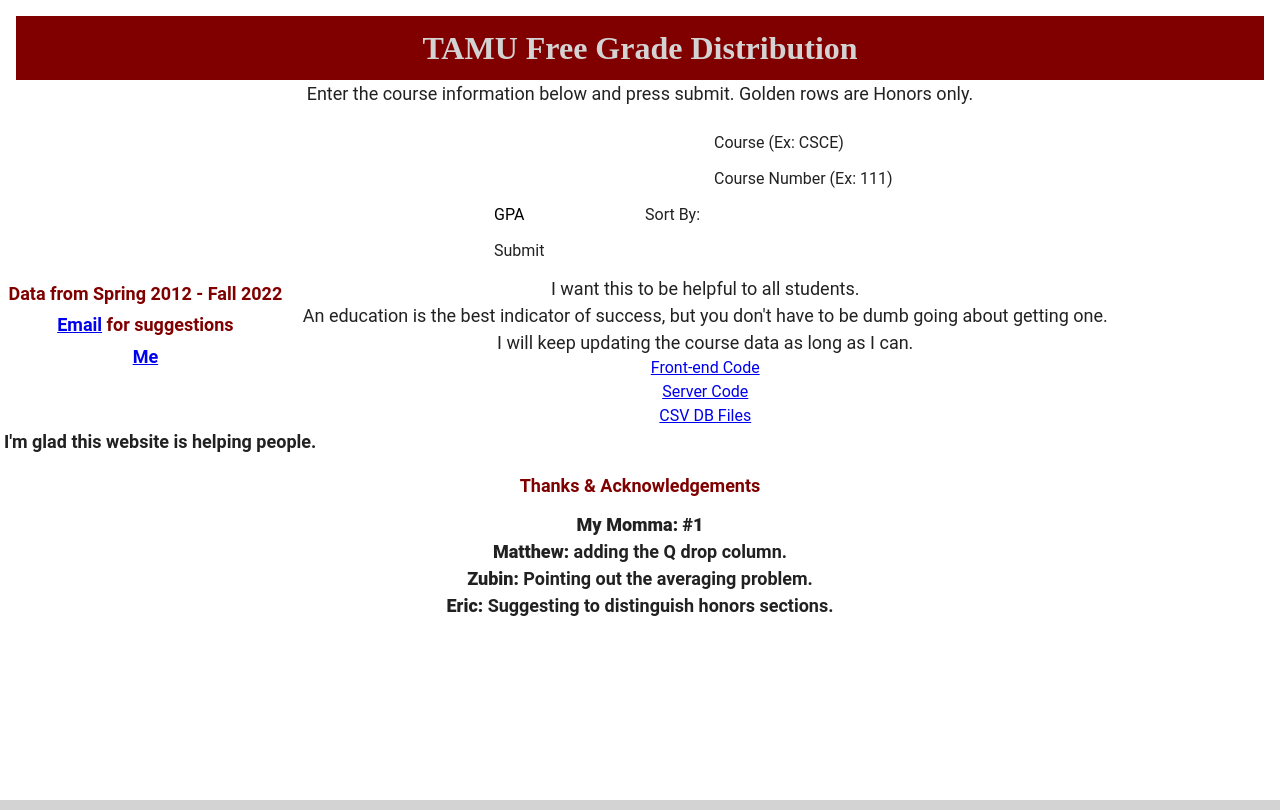
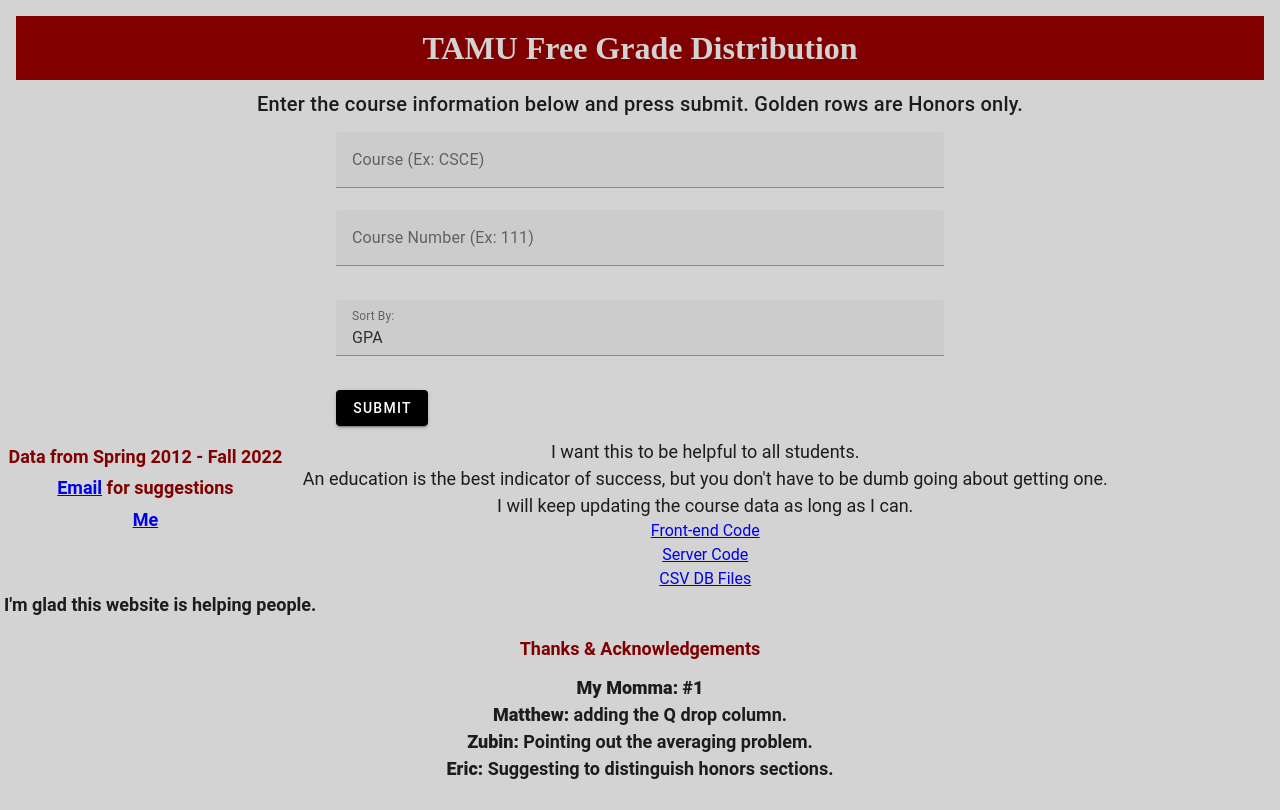
Before and after one commit to jippylong12/tamuFGD-Vue, a Vue app: page / in a window 1280 px wide. Built offline with nearby package versions, Linux system fonts and the light colour scheme.

Commit message:
Finished adding the form

```diff
--- a/package.json
+++ b/package.json
@@ -3,11 +3,12 @@
   "version": "0.0.0",
   "private": true,
   "scripts": {
-    "dev": "vite",
+    "dev": "vite build --watch",
     "build": "vite build",
     "preview": "vite preview"
   },
   "dependencies": {
+    "axios": "^1.4.0",
     "bootstrap": "^5.3.1",
     "vue": "^3.3.4",
     "vuetify": "^3.3.12"
--- a/src/App.vue
+++ b/src/App.vue
@@ -1,8 +1,12 @@
 <script>
+import { ref } from 'vue'
 export default {
+  setup() {
+    const course = ref('')
+    const courseNumber = ref('')
+    const sortByOptions = [{value: '1', title: 'GPA'}, {value: '2', title: 'Professor Last Name'}];
+    const sortByValue = ref({value: '1', title: 'GPA'});
 
-
-  mounted() {
     window.dataLayer = window.dataLayer || [];
     function gtag(){dataLayer.push(arguments);}
     gtag('js', new Date());
@@ -10,54 +14,55 @@
     gtag('config', 'G-B24WEF5K6V');
 
     window.addEventListener('DOMContentLoaded', function () {
-      setupGtag();
       addSearchParams()
     })
 
     function addSearchParams() {
       const searchParams = new URLSearchParams(window.location.search);
+      const sortByInput = document.getElementById("sort_by");
 
-      const courseInput = document.getElementById("course");
-      const courseNumberInput = document.getElementById("course_number");
-      const sortByInput = document.getElementById("sort_by");
-      const submitBtn = document.getElementById("submit_btn");
-
-      courseInput.value = searchParams.get("course");
-      courseNumberInput.value = searchParams.get("number");
+      course.value = searchParams.get("course");
+      courseNumber.value = searchParams.get("number");
       if(searchParams.get("sort_by")){
         sortByInput.value = searchParams.get("sort_by")
       }
 
-      if (searchParams.get("course") && searchParams.get("number")) {
-        submitBtn.click();
+      if (course.value && courseNumber.value) {
+        onSubmitButtonClick();
       }}
 
-    function setupGtag() {
-      let courseElem = document.getElementById('course');
-      let courseNumberElem = document.getElementById('course_number');
-      let sortByElem = document.getElementById('sort_by');
-      let submitBtnElem = document.getElementById('submit_btn');
-      courseElem.onclick = function () {
+    function setupCourseElem() {
       gtag('event', 'clicked_course');
     }
 
-      courseNumberElem.onclick = function () {
+    function setupCourseNumber() {
       gtag('event', 'clicked_course_number');
     }
 
-      sortByElem.onclick = function () {
+    function setupSortBy() {
       gtag('event', 'clicked_sort_by');
     }
 
-      submitBtnElem.onclick = function () {
+    function onSubmitButtonClick() {
       gtag('event', 'clicked_submit_btn', {
-          course: courseElem.value,
-          course_number: courseNumberElem.value,
-          sort_by: sortByElem.value,
+        course: course.value,
+        course_number: courseNumber.value,
+        sort_by: sortByValue.value['title'],
       });
     }
+
+    // expose the ref to the template
+    return {
+      course,
+      courseNumber,
+      sortByOptions,
+      sortByValue,
+      setupCourseElem,
+      setupCourseNumber,
+      setupSortBy,
+      onSubmitButtonClick,
     }
-  }
+  },
 }
 </script>
 <template>
@@ -66,43 +71,31 @@
       <h1 class="title"> TAMU Free Grade Distribution</h1>
 
       <v-row>
-        <v-col cols="12" class="mt-2 mt-sm-0 px-4">
+        <v-col cols="12" class="mt-2 px-4">
           <v-row justify="center">
             <v-col cols="12">
-              <p class="text-center fs-5">Enter the course information below and press submit. Golden rows are Honors only.</p>
+              <p class="text-center text-h6">Enter the course information below and press submit. Golden rows are Honors only.</p>
             </v-col>
-            <v-col cols="12" lg="6" offset-lg="3">
-              <form action="results.php" method="post" id="myForm">
-
-                <div class="row">
-                  <div class="col-12 col-sm-6">
-                    <div class="form-floating mb-3">
-                      <input name="course" id="course" value="" type="text" class="form-control" form="myForm" maxlength="4"/>
-                      <label class="inputText">Course (Ex: CSCE)</label>
-                    </div>
-                  </div>
-                  <div class="col-12 col-sm-6">
-                    <div class="form-floating mb-3">
-                      <input name="course_number" id="course_number" value="" type="tel" class="form-control" form="myForm"/>
-                      <label class="inputText">Course Number (Ex: 111)</label>
-                    </div>
-                  </div>
-                  <div class="col-12 col-sm-6">
-                    <div class="form-floating mb-3">
-                      <select name="sort_by" id="sort_by" class="form-select" form="myForm">
-                        <option value="1">GPA</option>
-                        <option value="2">Professor Last Name</option>
-                      </select>
-                      <label class="inputText">Sort By: </label>
-                    </div>
-
-                  </div>
-                  <div class="col-12 col-sm-6 mt-sm-2">
-                    <input type="submit" name="submit_btn" id="submit_btn" value="Submit" class="btn btn-dark form-control" />
-                  </div>
-                </div>
-
-              </form>
+            <v-col cols="12" lg="6">
+                <v-row>
+                  <v-col cols="6" sm="12" class="pt-0 pb-0">
+                    <v-text-field label="Course (Ex: CSCE)" v-model="course" maxlength="4" @click="setupCourseElem"></v-text-field>
+                  </v-col>
+                  <v-col cols="6" sm="12" class="pt-0">
+                    <v-text-field label="Course Number (Ex: 111)" v-model="courseNumber" @click="setupCourseNumber"></v-text-field>
+                  </v-col>
+                  <v-col cols="6" sm="12" class="py-0">
+                    <v-select
+                        label="Sort By:"
+                        v-model="sortByValue"
+                        :items="sortByOptions"
+                        @change="setupSortBy"
+                    ></v-select>
+                  </v-col>
+                  <v-col cols="6" sm="12" class="">
+                    <v-btn color="black">Submit</v-btn>
+                  </v-col>
+                </v-row>
             </v-col>
           </v-row>
         </v-col>
--- a/src/assets/main.css
+++ b/src/assets/main.css
@@ -1,5 +1,5 @@
 
-html, body {
+.v-application__wrap {
     background-color: lightgray !important;
     width: 100%
 }
```
Lines whose indentation alone changed are shown as unchanged.
